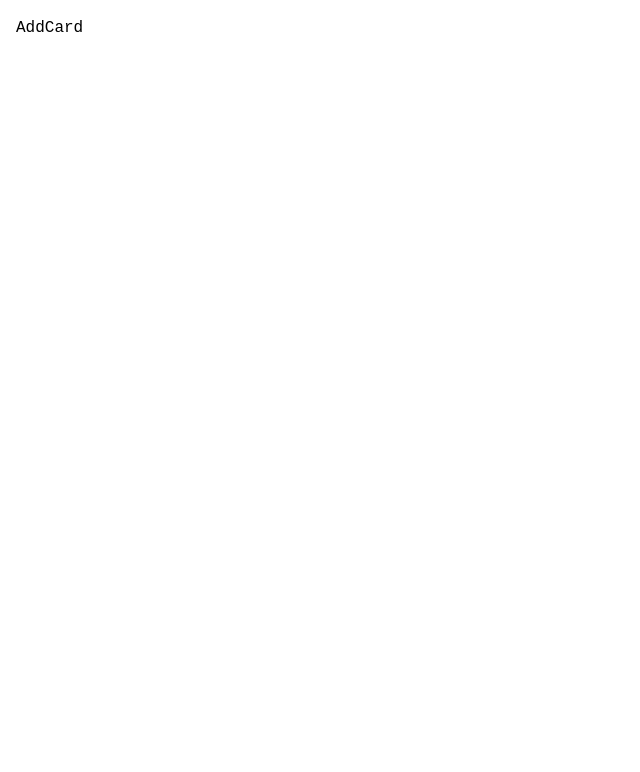
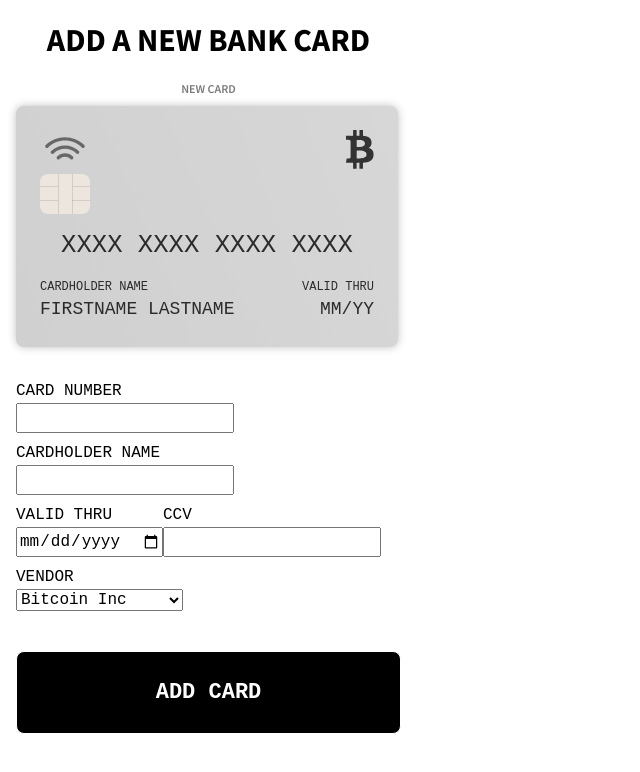
Before and after one commit to meganide/e-wallet, a React (Vite) app: page /addcard in a window 1280 px wide. Shown: the top 772 px of the page, without its empty margins (0-640 px from the left). Built offline with nearby package versions, Linux system fonts and the light colour scheme; a web font is replaced by a local one.

Commit message:
added state for carddata

```diff
--- a/src/components/Card/Card.tsx
+++ b/src/components/Card/Card.tsx
@@ -33,6 +33,7 @@ function Card(props: IProps) {
       transition={{
         layout: { duration: 0.5 },
         opacity: { duration: 0.5 },
+        y: { duration: 0.5 },
       }}
     >
       <Styled.CardHeader>
--- /dev/null
+++ b/src/components/Top/Top.tsx
@@ -0,0 +1,18 @@
+import * as Styled from '../../styles/elements';
+
+interface IProps {
+  heading: string;
+  statusText: string;
+}
+
+function Top(props: IProps) {
+  const {heading, statusText} = props;
+  return (
+    <>
+      <Styled.H1>{heading}</Styled.H1>
+      <Styled.SecondaryParagraph>{statusText}</Styled.SecondaryParagraph>
+    </>
+  );
+}
+
+export default Top;
--- a/src/styles/elements.ts
+++ b/src/styles/elements.ts
@@ -67,6 +67,18 @@ const Button = styled.button`
   }
 `;
 
+const SecondaryButton = styled(Button)`
+  background-color: black;
+  color: white;
 
+  :hover {
+    background-color: white;
+    color: black;
+  }
+`;
 
-export { H1, SecondaryParagraph, Image, Paragraph, FlexRow, FlexColumn, Button };
+const Container = styled.section`
+  max-width: 385px;
+`;
+
+export { H1, SecondaryParagraph, Image, Paragraph, FlexRow, FlexColumn, Button, SecondaryButton, Container };
--- a/src/utils/cardVendors.ts
+++ b/src/utils/cardVendors.ts
@@ -30,10 +30,11 @@ const cardVendors = [
 ];
 
 const newCard = {
-  iconPathUrl: '/assets/chip-light.svg',
+  iconPathUrl: '/assets/vendor-bitcoin.svg',
   cardNumber: 'XXXX XXXX XXXX XXXX',
   cardholderName: 'firstname lastname',
   validThru: 'mm/yy',
+  vendor: '',
 };
 
 function getBackgroundColor(vendor: string) {
--- /dev/null
+++ b/src/utils/helpers.ts
@@ -0,0 +1,24 @@
+function formatDate(unformattedDate: string) {
+  const date = new Date(unformattedDate);
+  const formattedDate = date.toLocaleDateString('en-US', { month: '2-digit', year: '2-digit' });
+  return formattedDate;
+}
+
+function getVendorIcon(vendorName: string) {
+  let path = '/assets/vendor-';
+  switch (vendorName) {
+    case 'Bitcoin Inc':
+      return (path += 'bitcoin.svg');
+    case 'Block Chain Inc':
+      return (path += 'blockchain.svg');
+    case 'Evil Corp':
+      return (path += 'evil.svg');
+    case 'Ninja Bank':
+      return (path += 'ninja.svg');
+
+    default:
+      return (path += 'bitcoin.svg');
+  }
+}
+
+export { formatDate, getVendorIcon };
--- /dev/null
+++ b/src/views/AddCard/AddCard.styles.ts
@@ -0,0 +1,11 @@
+import styled from 'styled-components';
+
+const Form = styled.form`
+  display: flex;
+  flex-direction: column;
+  gap: 0.5rem;
+  margin-top: 2rem;
+  text-transform: uppercase;
+`;
+
+export { Form };
--- a/src/views/AddCard/AddCard.tsx
+++ b/src/views/AddCard/AddCard.tsx
@@ -1,8 +1,81 @@
+import * as StyledAddCard from './AddCard.styles';
+import * as StyledElements from '../../styles/elements';
+
+import { formatDate, getVendorIcon } from '../../utils/helpers';
+
+import Card from './../../components/Card/Card';
+import Top from '../../components/Top/Top';
+import { useState } from 'react';
+
+const Styled = { ...StyledElements, ...StyledAddCard };
 
 function AddCard() {
+  const [cardData, setCardData] = useState({
+    iconPathUrl: '/assets/vendor-bitcoin.svg',
+    cardNumber: 'XXXX XXXX XXXX XXXX',
+    cardholderName: 'firstname lastname',
+    validThru: 'mm/yy',
+    vendor: '',
+  });
+
+  function handleChangeCardData(e: React.ChangeEvent<HTMLInputElement> | React.ChangeEvent<HTMLSelectElement>) {
+    let value = e.target.value;
+
+    if (e.target.name === 'validThru') {
+      value = formatDate(e.target.value);
+      console.log('value', value);
+    }
+
+    if (e.target.name === 'vendor') {
+      const iconPathUrl = getVendorIcon(e.target.value);
+      setCardData((prev) => ({
+        ...prev,
+        iconPathUrl,
+      }));
+    }
+
+    setCardData((prev) => ({
+      ...prev,
+      [e.target.name]: value,
+    }));
+  }
+
   return (
-    <div>AddCard</div>
-  )
+    <Styled.Container>
+      <Top heading="Add a new bank card" statusText="new card" />
+      <Card cardData={cardData} />
+      <Styled.Form>
+        <Styled.FlexColumn>
+          <label htmlFor="cardNumber">Card Number</label>
+          <input type="text" name="cardNumber" id="cardNumber" onChange={handleChangeCardData} />
+        </Styled.FlexColumn>
+        <Styled.FlexColumn>
+          <label htmlFor="cardholderName">Cardholder name</label>
+          <input type="text" name="cardholderName" id="cardholderName" onChange={handleChangeCardData} />
+        </Styled.FlexColumn>
+        <Styled.FlexRow>
+          <Styled.FlexColumn>
+            <label htmlFor="validThru">Valid thru</label>
+            <input type="date" name="validThru" id="validThru" onChange={handleChangeCardData} />
+          </Styled.FlexColumn>
+          <Styled.FlexColumn>
+            <label htmlFor="ccv">ccv</label>
+            <input type="number" name="ccv" id="ccv" />
+          </Styled.FlexColumn>
+        </Styled.FlexRow>
+        <Styled.FlexColumn>
+          <label htmlFor="vendor">Vendor</label>
+          <select name="vendor" id="vendor" onChange={handleChangeCardData}>
+            <option value="Bitcoin Inc">Bitcoin Inc</option>
+            <option value="Block Chain Inc">Block Chain Inc</option>
+            <option value="Evil Corp">Evil Corp</option>
+            <option value="Ninja Bank">Ninja Bank</option>
+          </select>
+        </Styled.FlexColumn>
+        <Styled.SecondaryButton>ADD CARD</Styled.SecondaryButton>
+      </Styled.Form>
+    </Styled.Container>
+  );
 }
 
-export default AddCard
+export default AddCard;
--- a/src/views/Home/Home.styles.ts
+++ /dev/null
@@ -1,7 +0,0 @@
-import styled from 'styled-components';
-
-const Container = styled.section`
-  max-width: 385px;
-`
-
-export {Container}
--- a/src/views/Home/Home.tsx
+++ b/src/views/Home/Home.tsx
@@ -1,13 +1,11 @@
-import * as HomeStyled from './Home.styles';
-import * as elementsStyled from '../../styles/elements.js';
+import * as Styled from '../../styles/elements.js';
 
 import Card from '../../components/Card/Card';
 import CardStack from '../../components/CardStack/CardStack.js';
+import Top from '../../components/Top/Top';
 import { cardVendors as cardVendorsData } from '../../utils/cardVendors.js';
 import { useNavigate } from 'react-router-dom';
 import { useState } from 'react';
-
-const Styled = { ...elementsStyled, ...HomeStyled };
 
 function Home() {
   const navigate = useNavigate();
@@ -19,8 +17,7 @@ function Home() {
 
   return (
     <Styled.Container>
-      <Styled.H1>E-wallet</Styled.H1>
-      <Styled.SecondaryParagraph>Active Card</Styled.SecondaryParagraph>
+      <Top heading="E-Wallet" statusText='active card'/>
       <Card cardData={cardVendors[0]} />
       <CardStack setCardVendors={setCardVendors} cardVendors={cardVendors}/>
       <Styled.Button onClick={handleNavigate}>ADD A NEW CARD</Styled.Button>
```
